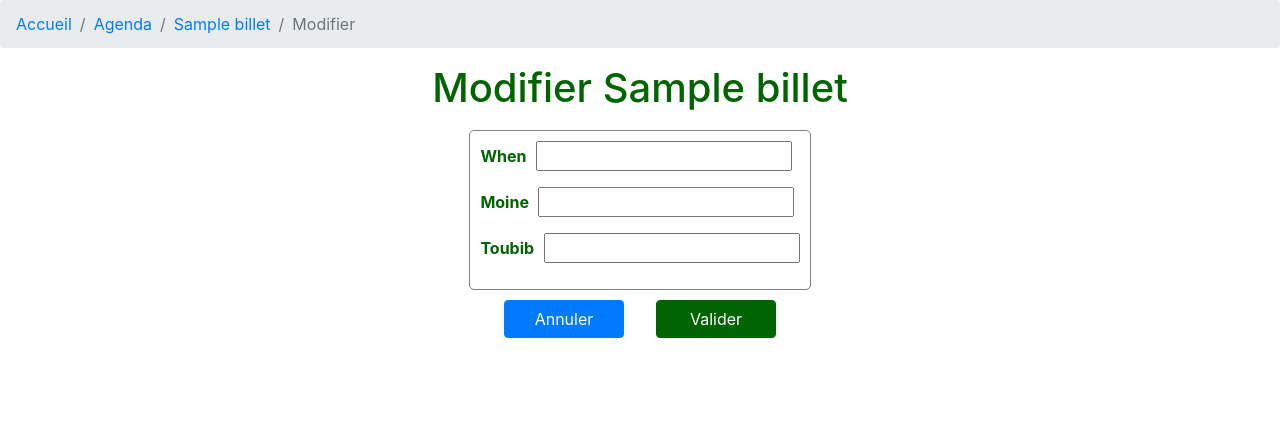
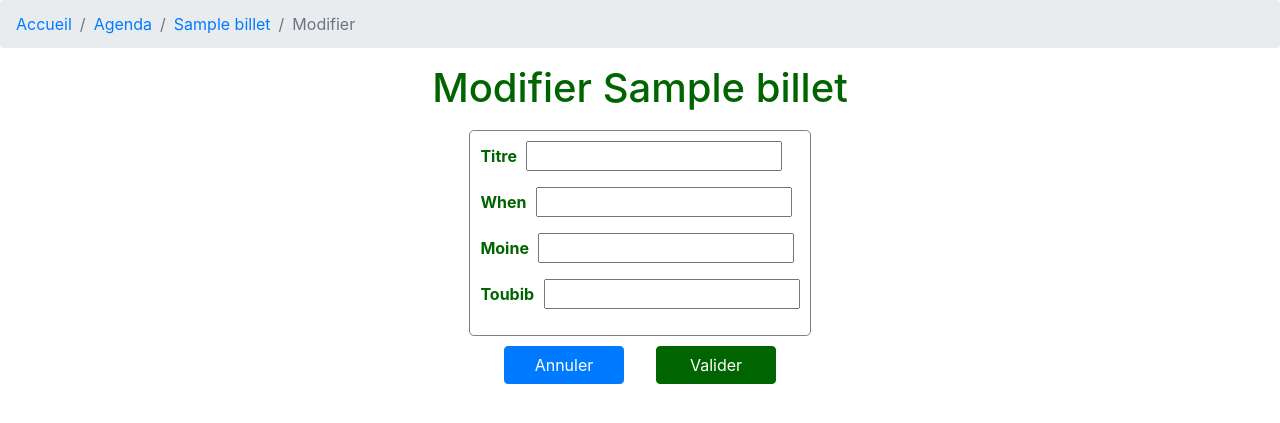
Before and after one commit to BrRoman/infirmerie, a Django app: template infirmerie/apps/billets/templates/billets/form.html in a window 1280 px wide. Shown: the part 76-499 px from the top of the page. Run offline with Django 3.2, Linux system fonts and the light colour scheme; the template is opened without the code that fills it: most values are stand-ins (such as "Sample title", 1, 10 or a date in 2020); form fields are guessed from the names that the template uses; style sheets or scripts are compiled from the project's sources; some libraries are stand-ins or nearby versions.

Commit message:
Billets: "titre" field added.

```diff
--- a/infirmerie/apps/billets/templates/billets/agenda.html
+++ b/infirmerie/apps/billets/templates/billets/agenda.html
@@ -13,6 +13,7 @@
     <table class="table table-striped table-bordered table-sm">
         <thead>
             <tr>
+                <th>Titre</th>
                 <th>Date</th>
                 <th>Moine</th>
                 <th>Toubib</th>
@@ -23,6 +24,7 @@
             {% for billet in object_list %}
                 <tr>
                     <td><a href="{% url 'billets:detail' billet.id %}">{{ billet }}</a></td>
+                    <td>{{ billet.date_time }}</td>
                     <td>{{ billet.moine }}</td>
                     <td>{{ billet.toubib }}</td>
                 </tr>
--- a/infirmerie/apps/billets/templates/billets/detail.html
+++ b/infirmerie/apps/billets/templates/billets/detail.html
@@ -8,8 +8,8 @@
 {% endblock breadcrumbs %}
 
 {% block content %}
-    <h1>Billet du</h1>
-    <h4>{{ billet }}</h4>
+    <h1>{{ billet }}</h1>
+    <h4>{{ billet.date_time }}</h4>
 
     <div class="d-flex flex-column align-items-start">
         {% localtime on %}
--- a/infirmerie/apps/billets/templates/billets/form.html
+++ b/infirmerie/apps/billets/templates/billets/form.html
@@ -28,6 +28,30 @@
         {% csrf_token %}
 
         <div class="block">
+            <!-- Titre -->
+            <div class="form-group">
+                {{ form.titre.label_tag }}
+                {% if form.is_bound %}
+                    {% if form.titre.errors %}
+                        {% render_field form.titre class="form-control is-invalid" %}
+                        {% for error in form.titre.errors %}
+                            <div class="invalid-feedback" style="display: block;">
+                                {{ error }}
+                            </div>
+                        {% endfor %}
+                    {% else %}
+                        {% render_field form.titre class="form-control is-valid" %}
+                    {% endif %}
+                {% else %}
+                    {% render_field form.titre class="form-control" %}
+                {% endif %}
+                {% if form.titre.help_text %}
+                    <small class="form-text text-muted">
+                        {{ form.titre.help_text }}
+                    </small>
+                {% endif %}
+            </div>
+
             <!-- Quand ? -->
             <div class="form-group">
                 {{ form.when.label_tag }}
@@ -83,7 +107,7 @@
                 {{ form.toubib.label_tag }}
                 {% if form.is_bound %}
                     {% if form.toubib.errors %}
-                        {% render_field form.when class="custom-select form-control is-invalid" %}
+                        {% render_field form.toubib class="custom-select form-control is-invalid" %}
                         {% for error in form.toubib.errors %}
                             <div class="invalid-feedback" style="display: block;">
                                 {{ error }}
```
Also changed, not shown: infirmerie/apps/billets/forms.py (+8 -1 lines), infirmerie/apps/billets/models.py (+8 -2 lines).
